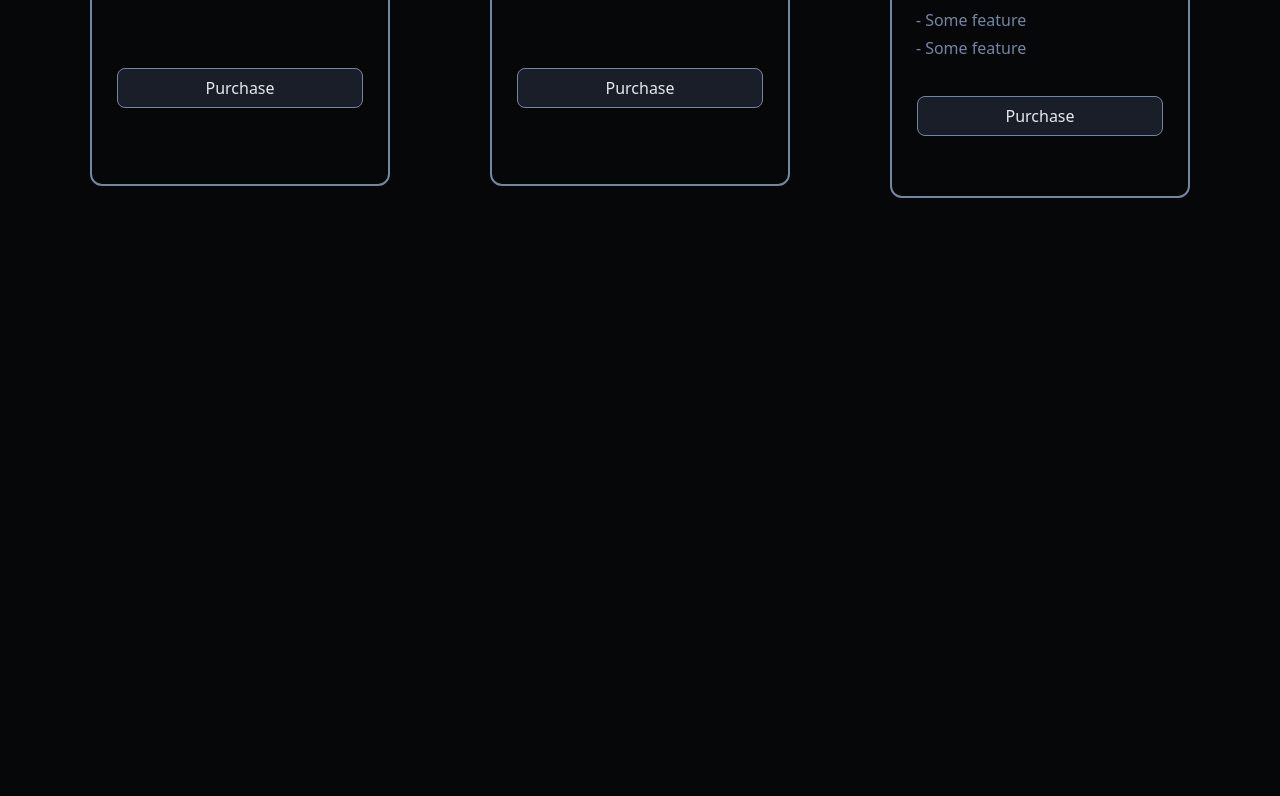
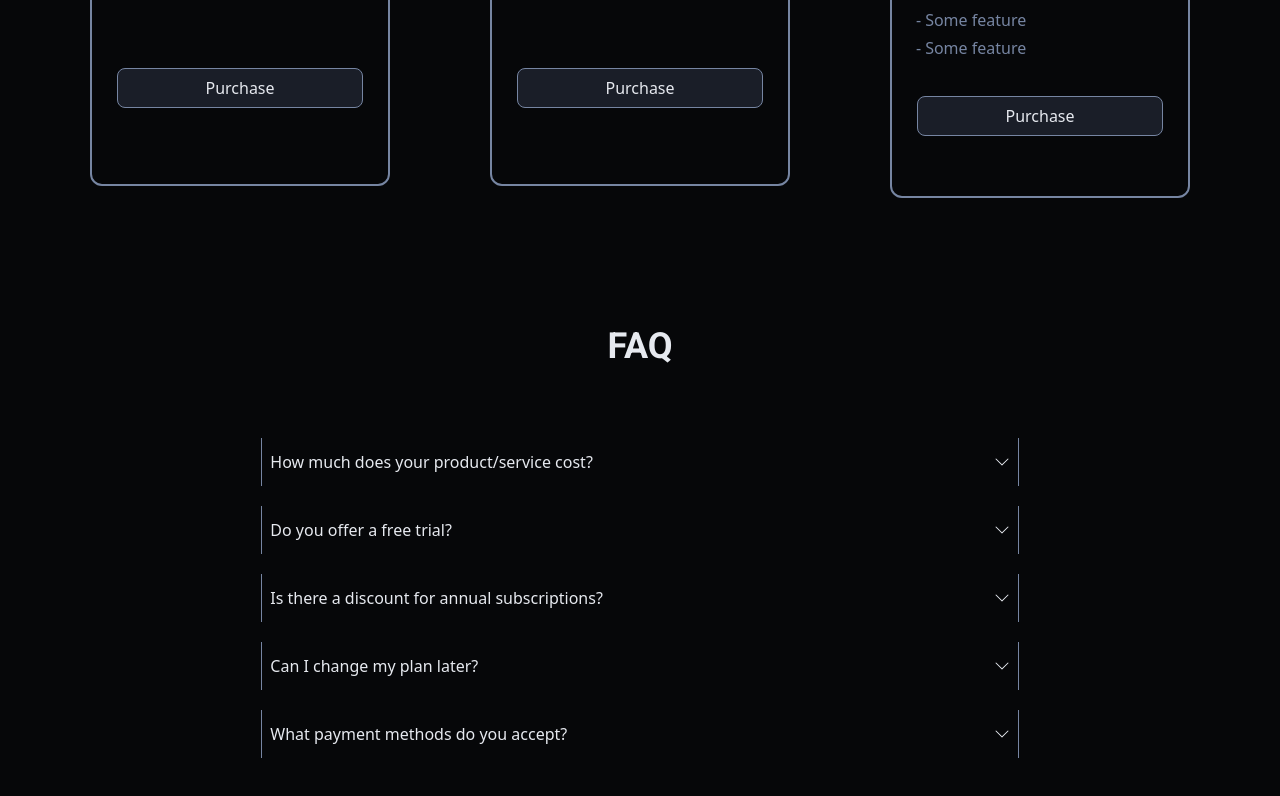
Before and after one commit to Lavryniukk/omniscent-frontend, a Next.js app: page /memberships in a window 1280 px wide. Shown: the part 658-1454 px from the top of the page. Before the commit the page ends 984 px from the top, so only its background shows below. Built offline with nearby package versions, Linux system fonts and the light colour scheme.

Commit message:
added FAQ section for pricing

```diff
--- a/app/(pages)/(main)/memberships/page.tsx
+++ b/app/(pages)/(main)/memberships/page.tsx
@@ -1,9 +1,11 @@
 import Pricing from "@/app/modules/memberships/PricingSection/Pricing";
+import PricingFAQ from "@/app/modules/memberships/FAQSection/PricingFAQ";
 //
 let MembershipsPage = () => {
   return (
     <>
       <Pricing />
+      <PricingFAQ />
     </>
   );
 };
--- /dev/null
+++ b/app/components/pricingFAQComponents/PricingFAQItem.tsx
@@ -0,0 +1,39 @@
+"use client";
+
+import { BsChevronDown } from "react-icons/bs";
+import { useState } from "react";
+type Props = { question: string; answer: string };
+
+let PricingFAQItem = ({ question, answer }: Props) => {
+  const [isOpen, setIsOpen] = useState(false);
+
+  const handleClick = () => {
+    setIsOpen(!isOpen);
+  };
+
+  return (
+    <div
+      className={`border-x-[1.5px] border-accent w-4/6 text-text mx-auto ${
+        !isOpen ? "h-12" : "h-32"
+      } px-2 transition-all duration-500 overflow-hidden`}
+      onClick={handleClick}
+    >
+      <div className="flex justify-between items-center mb-4 h-12">
+        <div>{question}</div>
+        <div className={`${isOpen ? "rotate-180" : "rotate-0"}`}>
+          <BsChevronDown />
+        </div>
+      </div>
+
+      <div
+        className={`py-1 ${
+          isOpen ? "opacity-80" : "opacity-0"
+        } transition-opacity duration-500 text-text`}
+      >
+        {answer}
+      </div>
+    </div>
+  );
+};
+
+export default PricingFAQItem;
--- /dev/null
+++ b/app/modules/memberships/FAQSection/PricingFAQ.tsx
@@ -0,0 +1,43 @@
+import PricingFAQItem from "@/app/components/pricingFAQComponents/PricingFAQItem";
+
+let PricingFAQ = () => {
+  return (
+    <div
+      className="space-y-10 select-none pricing overflow-x-hidden px-10 bg-transparent mx-auto box-border max-w-10xl
+  w-full my-32 h-fit justify-around items-center"
+    >
+      <h2 className="text-4xl font-roboto mx-auto font-bold text-center text-text">
+        FAQ
+      </h2>
+
+      <div className="p-8 space-y-5">
+        <PricingFAQItem
+          question="How much does your product/service cost?"
+          answer="Our pricing varies depending on the plan you choose. Please visit our pricing page for detailed information."
+        />
+
+        <PricingFAQItem
+          question="Do you offer a free trial?"
+          answer="Yes, we provide a free trial for 14 days so you can explore our features before committing."
+        />
+
+        <PricingFAQItem
+          question="Is there a discount for annual subscriptions?"
+          answer="Absolutely! We offer significant discounts for annual subscriptions compared to monthly plans."
+        />
+
+        <PricingFAQItem
+          question="Can I change my plan later?"
+          answer="Yes, you can upgrade or downgrade your plan at any time to suit your changing needs."
+        />
+
+        <PricingFAQItem
+          question="What payment methods do you accept?"
+          answer="We accept major credit cards, PayPal, and other secure payment options for your convenience."
+        />
+      </div>
+    </div>
+  );
+};
+
+export default PricingFAQ;
```
